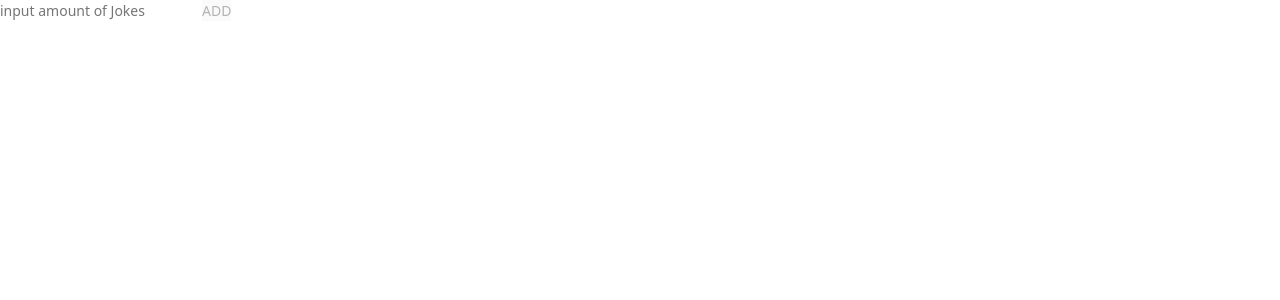
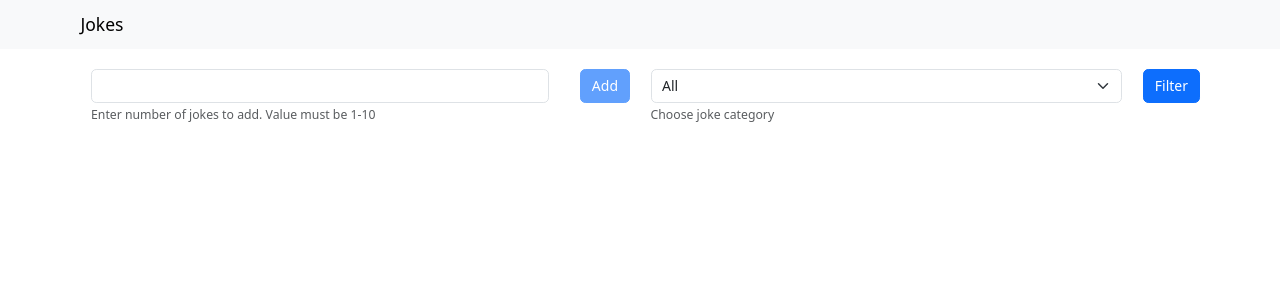
Before and after one commit to YuriiDmytruk/Jokes_App, a React (Create React App) app: page / in a window 1280 px wide. Shown: the top 300 px of the page. Built offline with nearby package versions, Linux system fonts and the light colour scheme.

Commit message:
rewrite all to react-bootstrap

```diff
--- a/src/components/App/App.js
+++ b/src/components/App/App.js
@@ -2,7 +2,13 @@ import React from "react";
 import "bootstrap/dist/css/bootstrap.min.css";
 
 import JokesPage from "../pages/JokesPage/JokesPage";
+import NavBar from "../NavBar/NavBar";
 
 export default function App() {
-  return <JokesPage />;
+  return (
+    <>
+      <NavBar />
+      <JokesPage />
+    </>
+  );
 }
--- a/src/components/JokesControl/JokesCotrol.js
+++ b/src/components/JokesControl/JokesCotrol.js
@@ -1,6 +1,5 @@
 import React, { useState } from "react";
-
-import "./JokesControl.css";
+import { Button, Container, Form, Col, Row } from "react-bootstrap";
 
 export default function JokesControl(props) {
   const [amount, setAmount] = useState();
@@ -23,8 +22,54 @@ export default function JokesControl(props) {
   };
 
   return (
-    <div>
-      <input
+    <Container style={{ marginTop: "20px" }}>
+      <Row>
+        <Col>
+          <Row>
+            <Col>
+              <Container>
+                <Form.Control
+                  type="text"
+                  id="inputPassword5"
+                  aria-describedby="passwordHelpBlock"
+                  onChange={(e) => {
+                    validateJokesAmountInput(e);
+                  }}
+                />
+                <Form.Text muted>
+                  Enter number of jokes to add. Value must be 1-10
+                </Form.Text>
+              </Container>
+            </Col>
+            <Col md="auto">
+              <Button disabled={!isValid} onClick={changeAmount}>
+                Add
+              </Button>
+            </Col>
+          </Row>
+        </Col>
+        <Col>
+          <Row>
+            <Col>
+              <Form.Select aria-label="Default select example">
+                <option value="all">All</option>
+                <option value="1">One</option>
+                <option value="2">Two</option>
+                <option value="3">Three</option>
+              </Form.Select>
+              <Form.Text muted>Choose joke category</Form.Text>
+            </Col>
+            <Col md="auto">
+              <Button>Filter</Button>
+            </Col>
+          </Row>
+        </Col>
+      </Row>
+    </Container>
+  );
+}
+
+/*<input
         placeholder="input amount of Jokes"
         onChange={(e) => {
           validateJokesAmountInput(e);
@@ -32,7 +77,4 @@ export default function JokesControl(props) {
       />
       <button onClick={changeAmount} disabled={!isValid}>
         ADD
-      </button>
-    </div>
-  );
-}
+      </button> */
--- /dev/null
+++ b/src/components/NavBar/NavBar.js
@@ -0,0 +1,13 @@
+import React from "react";
+
+import { Navbar, Container } from "react-bootstrap";
+
+export default function NavBar() {
+  return (
+    <Navbar expand="lg" className="bg-body-tertiary">
+      <Container>
+        <Navbar.Brand href="#home">Jokes</Navbar.Brand>
+      </Container>
+    </Navbar>
+  );
+}
```
Also changed, not shown: src/components/Joke/styledComponents.js (deleted, +0 -57 lines), src/components/JokesList/styled/StyledJokesList.js (deleted, +0 -30 lines), src/components/NavigationBar/NavigationBar.js (deleted, +0 -7 lines), src/components/JokesControl/JokesControl.css (deleted), src/components/NavigationBar/NavigationBar.css (deleted).
